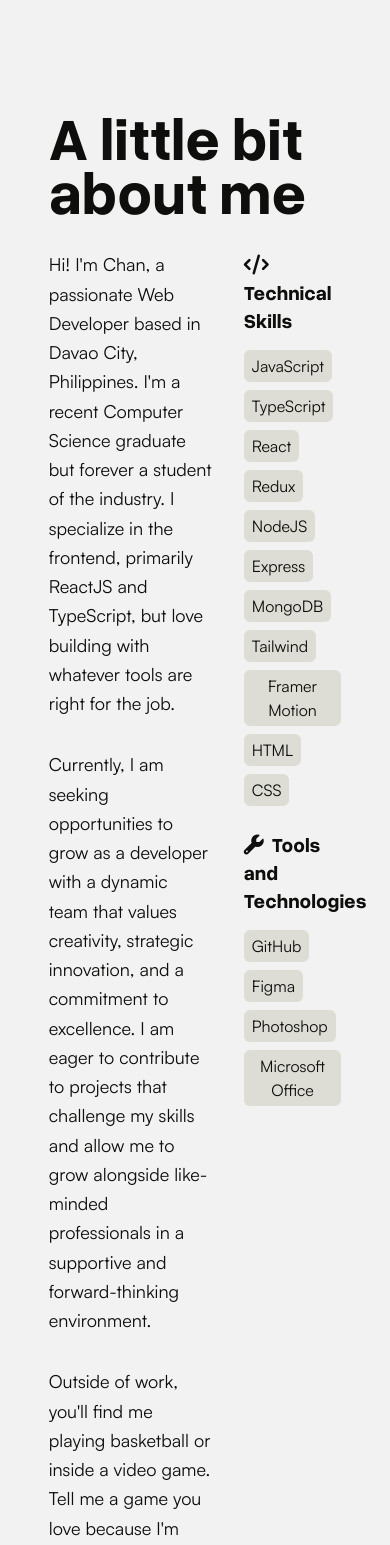
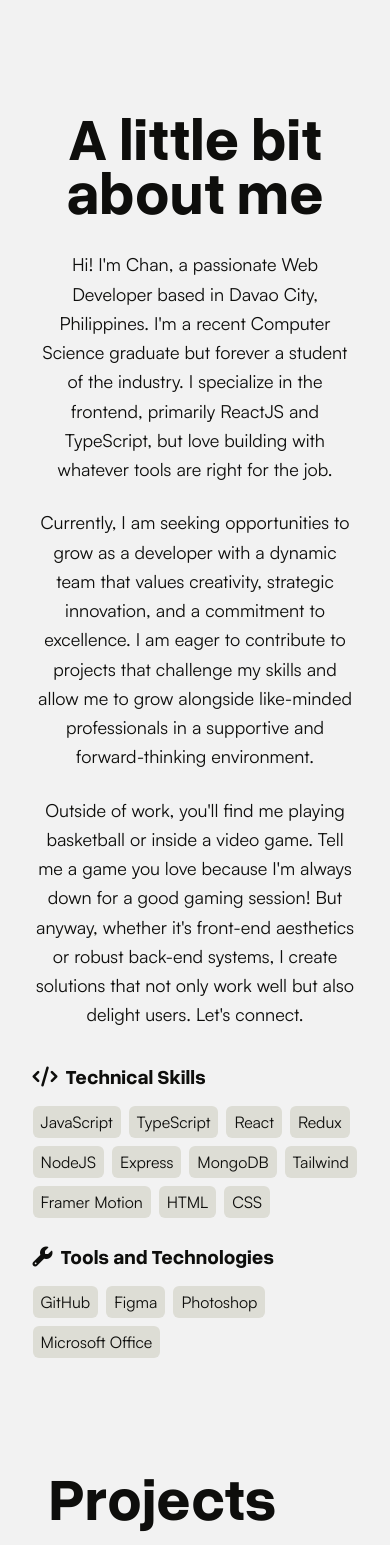
Before and after one commit to christianrazul/portfolio-2024, a React (Vite) app: page / in a window 390 px wide. Shown: the part 1055-2600 px from the top of the page. Built offline with nearby package versions, Linux system fonts and the light colour scheme.

Commit message:
Update styling for responsiveness

```diff
--- a/src/components/Homepage/AboutSection.tsx
+++ b/src/components/Homepage/AboutSection.tsx
@@ -19,11 +19,11 @@ export const AboutSection = () => {
 
   return (
     <section
-      className="flex h-full w-3/4 flex-col justify-center gap-8"
+      className="flex h-full w-5/6 flex-col justify-center gap-8 lg:h-1/2 lg:w-3/4"
       id="about"
     >
       <motion.h1
-        className="z-10 text-6xl font-bold leading-extratight"
+        className="z-10 text-center text-6xl font-bold leading-extratight md:text-left"
         variants={textVariants}
         initial="hidden"
         animate="visible"
@@ -31,10 +31,11 @@ export const AboutSection = () => {
       >
         A little bit about me
       </motion.h1>
-      <div className="flex gap-8">
-        <div className="flex w-2/3 flex-col gap-8">
+      <div className="flex flex-col gap-8 md:flex-row">
+        {/* About me Text */}
+        <div className="z-10 flex w-full flex-col gap-6 md:w-2/3 md:gap-8">
           <motion.p
-            className="text-left font-satoshi text-lg leading-relaxed"
+            className="text-center font-satoshi text-lg leading-relaxed md:text-left"
             variants={textVariants}
             initial="hidden"
             animate="visible"
@@ -47,7 +48,7 @@ export const AboutSection = () => {
             right for the job.
           </motion.p>
           <motion.p
-            className="text-left font-satoshi text-lg leading-relaxed"
+            className="text-center font-satoshi text-lg leading-relaxed md:text-left"
             variants={textVariants}
             initial="hidden"
             animate="visible"
@@ -60,7 +61,7 @@ export const AboutSection = () => {
             professionals in a supportive and forward-thinking environment.
           </motion.p>
           <motion.p
-            className="text-left font-satoshi text-lg leading-relaxed"
+            className="text-center font-satoshi text-lg leading-relaxed md:text-left"
             variants={textVariants}
             initial="hidden"
             animate="visible"
@@ -73,9 +74,10 @@ export const AboutSection = () => {
             but also delight users. Let's connect.
           </motion.p>
         </div>
-        <div className="flex w-1/3 flex-col gap-6">
+        {/* Skills */}
+        <div className="flex w-full flex-col gap-6 md:w-1/3">
           <motion.div
-            className="flex flex-col gap-4"
+            className="z-10 flex flex-col gap-4"
             variants={textVariants}
             initial="hidden"
             animate="visible"
@@ -122,7 +124,7 @@ export const AboutSection = () => {
             </ul>
           </motion.div>
           <motion.div
-            className="flex flex-col gap-4"
+            className="z-10 flex flex-col gap-4"
             variants={textVariants}
             initial="hidden"
             animate="visible"
--- a/src/pages/Layout.tsx
+++ b/src/pages/Layout.tsx
@@ -5,10 +5,12 @@ import { Toaster } from "@/components/ui/toaster";
 
 const Layout = () => {
   return (
-    <div className="flex h-full w-full flex-col items-center justify-center gap-28 bg-primary-200 font-overused text-accent-400 2xl:gap-24 2xl:px-12 3xl:gap-16 3xl:px-[500px]">
+    <div className="mx-auto flex h-full max-w-screen-xl flex-col items-center justify-center gap-28 bg-primary-200 font-overused text-accent-400 2xl:gap-24 2xl:px-12 3xl:gap-16">
       <Navbar />
+
       <Outlet />
       <Toaster />
+
       <Footer />
     </div>
   );
```
